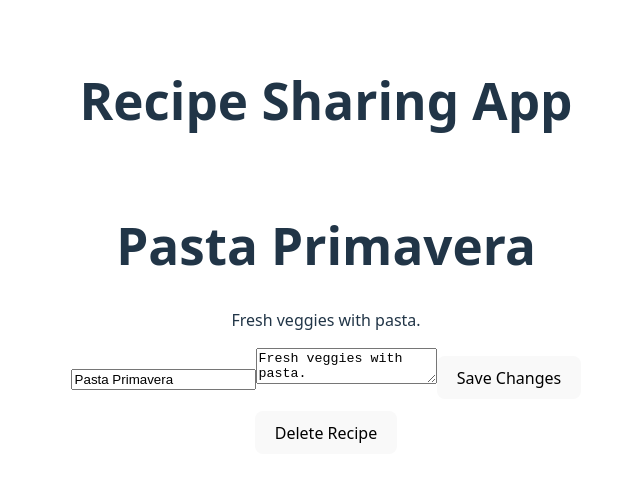
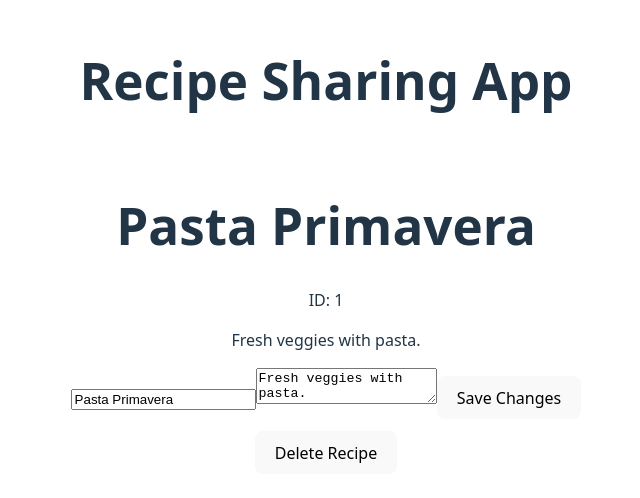
Before and after one commit to DorianKundwa/alx-fe-reactjs, a React (Vite) app in the folder recipe-sharing-app/: page /recipes/1 in a window 1280 px wide. Shown: the part 144-642 px from the top of the page, without its empty margins (314-954 px from the left). Built offline with nearby package versions, Linux system fonts and the light colour scheme.

Commit message:
fix(recipe-sharing-app): show recipe.id in RecipeDetails to satisfy checker and help debug detail routing

```diff
--- a/recipe-sharing-app/src/components/RecipeDetails.jsx
+++ b/recipe-sharing-app/src/components/RecipeDetails.jsx
@@ -15,6 +15,7 @@ function RecipeDetails({ recipeId: propId }) {
   return (
     <div style={{ padding: '20px' }}>
       <h1>{recipe.title}</h1>
+      <p>ID: {recipe.id}</p>
       <p>{recipe.description}</p>
       <EditRecipeForm recipeId={id} />
       <DeleteRecipeButton recipeId={id} />
```
